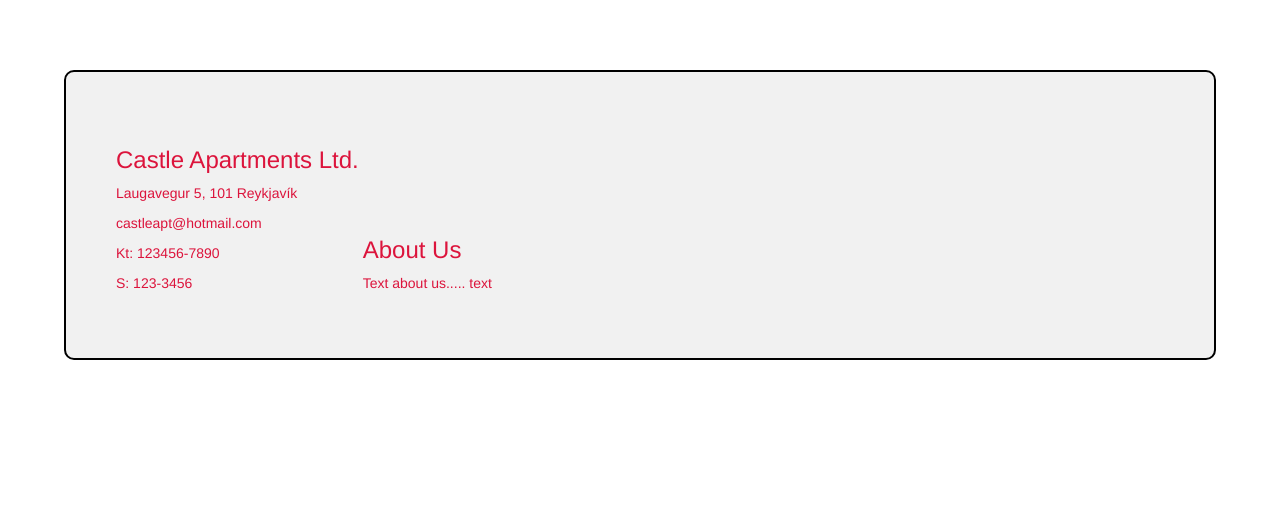
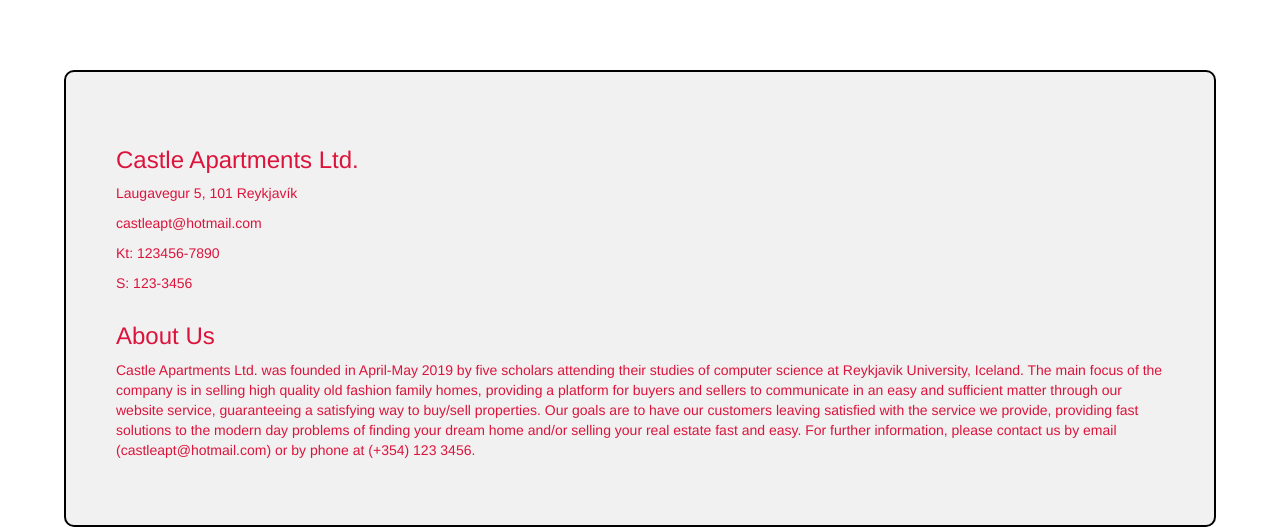
Before and after one commit to ArnthorDj/CastleApartments, a Django app: page /employees/ in a window 1280 px wide. Shown: the part 402-929 px from the top of the page. Before the commit the page ends 762 px from the top, so only its background shows below. Run offline with Django 3.2, Linux system fonts and the light colour scheme; data that the repository does not hold is empty; some libraries are stand-ins or nearby versions.

Commit message:
About us text

```diff
--- a/templates/base.html
+++ b/templates/base.html
@@ -86,11 +86,17 @@
                 <p>S: 123-3456</p>
             </div>
             <div class="footer_center">
-                <h3> About Us</h3>
-                <p>Text about us.....</p>
+                <h3> </h3>
+                <p> </p>
             </div>
             <div class="footer_right">
-                <p>text</p>
+                <h3> About Us</h3>
+                <p>
+                    Castle Apartments Ltd. was founded in April-May 2019 by five scholars attending their studies of computer science at Reykjavik University, Iceland.
+                    The main focus of the company is in selling high quality old fashion family homes, providing a platform for buyers and sellers to communicate in an easy and sufficient matter through our website service, guaranteeing a satisfying way to buy/sell properties.
+                    Our goals are to have our customers leaving satisfied with the service we provide, providing fast solutions to the modern day problems of finding your dream home and/or selling your real estate fast and easy.
+                    For further information, please contact us by email (castleapt@hotmail.com) or by phone at (+354) 123 3456.
+                </p>
             </div>
         </footer>
 
```
